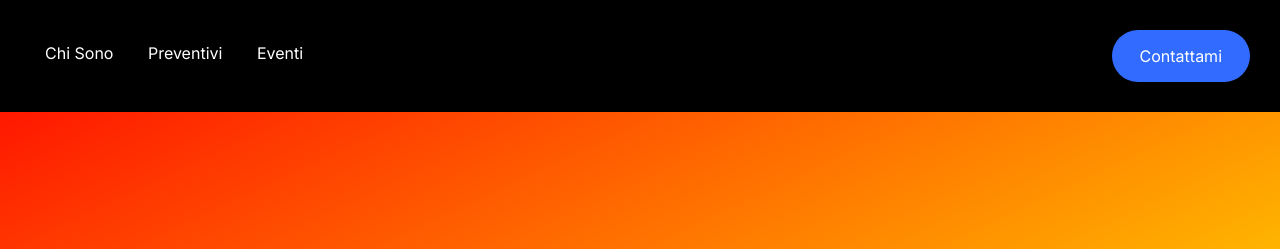
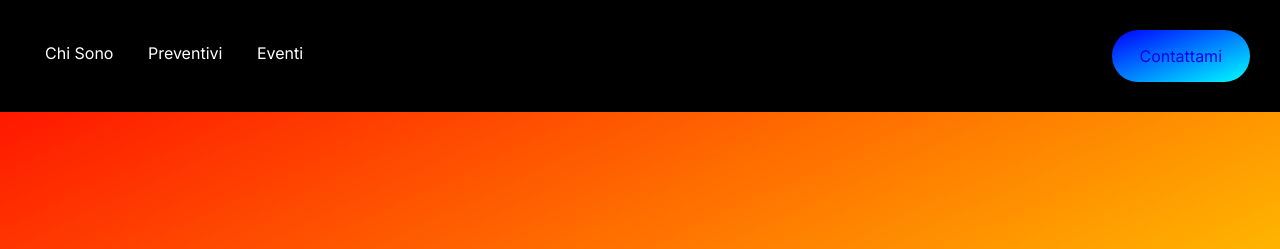
Before and after one commit to Stefa008/djst3z, a plain HTML site: page index.html in a window 1280 px wide. Shown: the top 249 px of the page. Drawn offline with nearby package versions, Linux system fonts and the light colour scheme.

Commit message:
Update style.css

```diff
--- a/index_files/style.css
+++ b/index_files/style.css
@@ -12,7 +12,7 @@ h1, h2, h3, h4, h5, p{color: #000; padding-bottom: 30px;}
 
 .intro-text{text-transform: uppercase;font-size: 20px;font-weight: bold;}
 
-.button{padding: 18px 28px;background: #316bff;color: #fff;display: inline-block;border-radius: 40px;}
+.button{padding: 18px 28px;background-image: linear-gradient(to bottom right, blue, aqua);display: inline-block;border-radius: 40px;}
 
 
 
```
